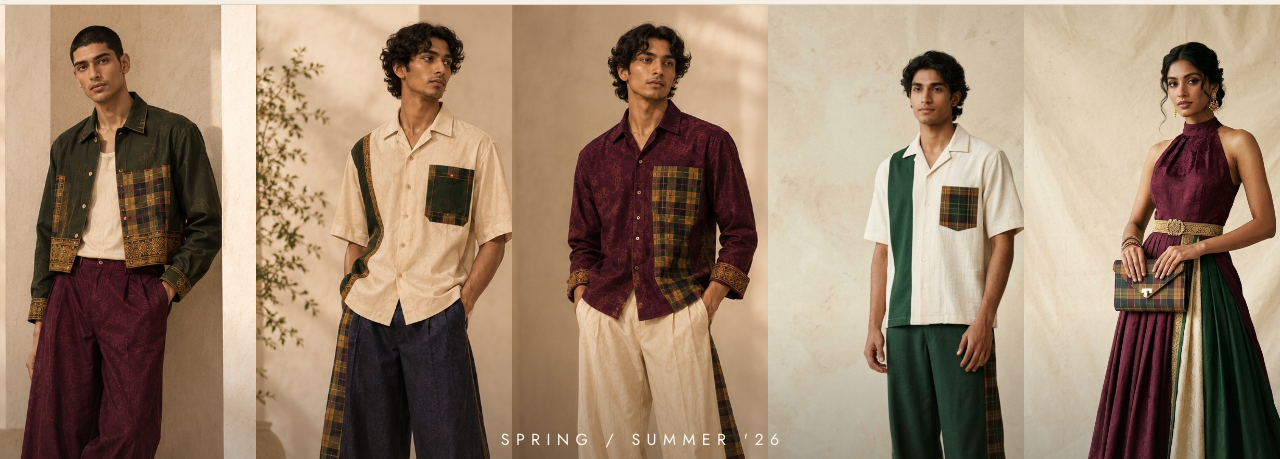
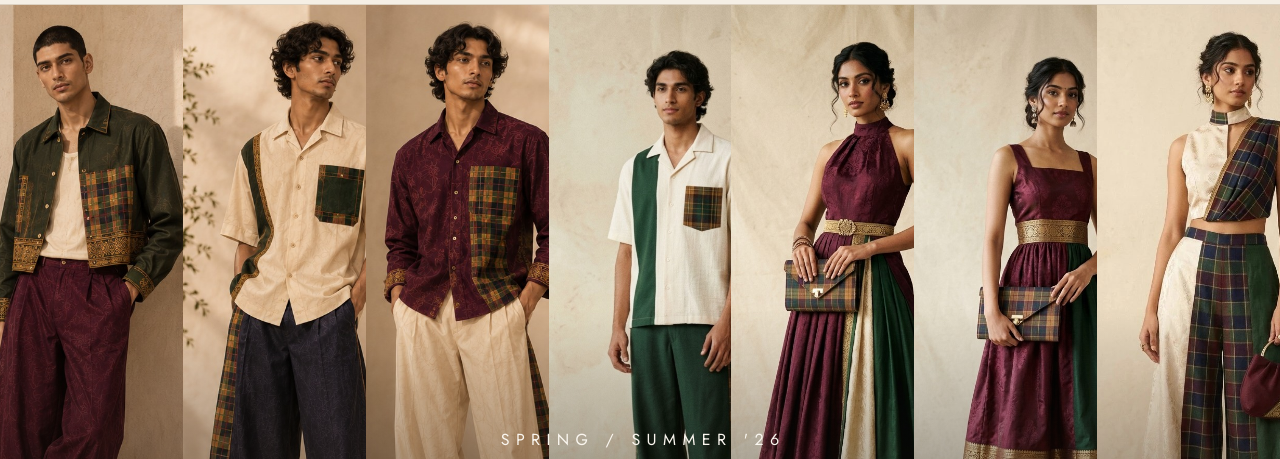
Before and after one commit to cdthkg64yx-debug/Cape-crime-, a plain HTML site: page izhai-website/index.html in a window 1280 px wide. Shown: the part 101-560 px from the top of the page. Drawn offline with nearby package versions, Linux system fonts and the light colour scheme.

Commit message:
Add Heritage Muse and Checkered Heritage looks
Co-Authored-By: Claude Opus 5.5 <noreply@anthropic.com>
Claude-Session: https://claude.ai/code/session_016sscbvEHa1mojmfoSv16dP

```diff
--- a/izhai-website/index.html
+++ b/izhai-website/index.html
@@ -266,7 +266,7 @@ main { flex: 1; }
 
 /* Hero */
 .hero { position: relative; height: clamp(420px, 78vh, 760px); background: var(--tile); overflow: hidden; }
-.hero-strip { display: grid; grid-template-columns: repeat(5, minmax(0, 1fr)); height: 100%; }
+.hero-strip { display: grid; grid-auto-flow: column; grid-auto-columns: minmax(0, 1fr); height: 100%; }
 .hero-strip img { width: 100%; height: 100%; object-fit: cover; object-position: 50% 25%; }
 .hero-overlay {
   position: absolute;
@@ -617,6 +617,7 @@ main { flex: 1; }
   .sort label { position: absolute; width: 1px; height: 1px; overflow: hidden; clip: rect(0 0 0 0); white-space: nowrap; }
   .bar-left { gap: 14px; }
   .hero { height: clamp(420px, 72vh, 620px); }
+  .hero-strip img:nth-child(n+6) { display: none; }
 }
 @media (prefers-reduced-motion: no-preference) { html { scroll-behavior: smooth; } }
 @media (prefers-reduced-motion: reduce) {
@@ -694,7 +695,7 @@ main { flex: 1; }
           <button class="filter-toggle" id="filterToggle" type="button" aria-controls="filters" aria-expanded="true">
             <span>Filter by</span><span class="sign" aria-hidden="true">&minus;</span>
           </button>
-          <span class="count" id="count" aria-live="polite">5 Looks</span>
+          <span class="count" id="count" aria-live="polite">7 Looks</span>
         </div>
         <div class="sort">
           <label for="sort">Sort by</label>
@@ -866,6 +867,36 @@ main { flex: 1; }
         "Designed for occasions that call for individuality, elegance and a contemporary interpretation of Indian dressing."
       ],
       details: ["High halter neckline", "Sleeveless fitted bodice", "Burgundy, forest green and ivory colour blocking", "Gold-toned waistband"]
+    },
+    {
+      slug: "heritage-muse",
+      name: "The Heritage Muse",
+      image: "images/look-6.jpg",
+      alt: "Model in a sleeveless burgundy and forest green midi dress with a gold waistband and gold hem border, holding a Madras check clutch.",
+      gender: "Womenswear",
+      colours: ["Burgundy", "Forest Green"],
+      styles: ["Contemporary Ethnic", "Modern Occasion Wear", "Fusion Dressing"],
+      story: [
+        "The Heritage Muse reimagines traditional textile aesthetics through a contemporary midi-length silhouette. Designed with a structured square neckline and sleeveless bodice, the dress features a rich burgundy upper section complemented by a contrasting forest green skirt panel.",
+        "A statement gold-toned waistband creates definition at the waist, while the decorative border along the hem brings together the traditional detailing and contemporary construction.",
+        "Balancing elegance with versatility, this design is created for the woman who appreciates heritage-inspired fashion with a modern perspective."
+      ],
+      details: ["Square neckline", "Sleeveless structured bodice", "Burgundy and forest green colour blocking", "Gold-toned decorative waistband", "Midi-length flared skirt", "Traditional-inspired gold border detailing"]
+    },
+    {
+      slug: "checkered-heritage",
+      name: "The Checkered Heritage",
+      image: "images/look-7.jpg",
+      alt: "Model in an ivory high-neck crop top with a draped Madras check panel and wide-leg trousers in ivory, Madras check and forest green with gold hem borders, holding a burgundy bag.",
+      gender: "Womenswear",
+      colours: ["Ivory", "Forest Green", "Burgundy"],
+      styles: ["Contemporary Fusion", "Statement Co-ord", "Modern Indian Wear"],
+      story: [
+        "The Checkered Heritage explores the interplay of traditional checks and contemporary design. This two-piece ensemble features an asymmetrical sleeveless crop top with a high neckline, combining an ivory base with a contrasting Madras check panel that wraps diagonally across the bodice.",
+        "The coordinated wide-leg trousers continue the visual story through a combination of ivory, forest green and Madras check panels. Decorative gold-toned borders along the hem add a refined heritage-inspired finish.",
+        "A distinctive expression of contemporary Indian fashion, this co-ord set brings together playful textile contrasts and modern tailoring."
+      ],
+      details: ["Asymmetrical sleeveless crop top", "High neckline with Madras check detailing", "Ivory and contrasting check panels", "High-waisted wide-leg trousers", "Forest green, ivory and Madras check colour blocking", "Gold-toned decorative hem borders"]
     }
   ];
   var FEATURED = ["heritage-jacket-set", "burgundy-story-set", "regal-drape"];
@@ -946,7 +977,7 @@ main { flex: 1; }
   // Home
   function buildHome() {
     var strip = $("heroStrip");
-    LOOKS.slice(0, 5).forEach(function (l) {
+    LOOKS.forEach(function (l) {
       var img = el("img");
       img.src = l.image;
       img.alt = "";
```
Also changed, not shown: izhai-website/images/look-6.jpg (added), izhai-website/images/look-7.jpg (added).
